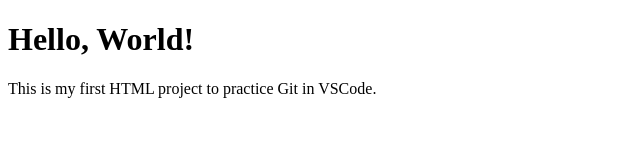
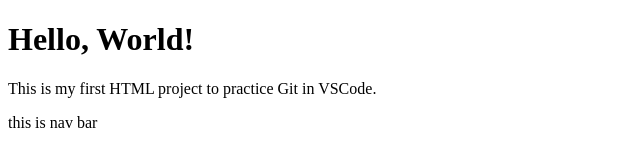
Before and after one commit to Yugandhar45/Learn_git, a plain HTML site: page Learn_git/index.html in a window 1280 px wide. Shown: the whole page, without its empty margins (0-640 px from the left). Drawn offline with Linux system fonts and the light colour scheme.

Commit message:
second commit

```diff
--- a/Learn_git/index.html
+++ b/Learn_git/index.html
@@ -8,5 +8,6 @@
 <body>
     <h1>Hello, World!</h1>
     <p>This is my first HTML project to practice Git in VSCode.</p>
+    <nav>this is nav bar</nav>
 </body>
 </html>
```
Also changed, not shown: Learn_git/about.html (added), Learn_git/user.html (added).
